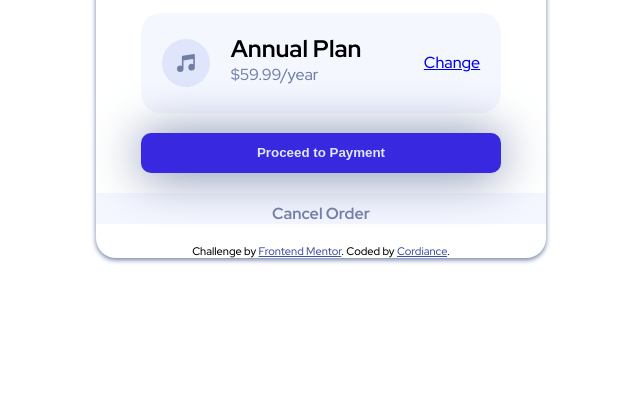
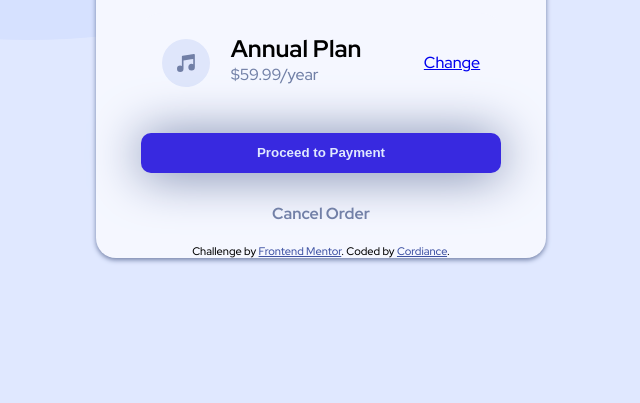
Before and after one commit to Cordiance/order-summary-component, a plain HTML site: page index.html in a window 1280 px wide. Shown: the part 397-800 px from the top of the page, without its empty margins (319-959 px from the left). Drawn offline with Linux system fonts and the light colour scheme.

Commit message:
fixed background

```diff
--- a/style.scss
+++ b/style.scss
@@ -13,13 +13,17 @@ body {
     margin: 0;
     padding: 0;
     max-width: 1440px;
-    max-height: 1056px;
+    max-height: 900px;
+    background-image: url(/images/pattern-background-desktop.svg);
+    background-repeat: no-repeat;
+    background-color: $paleblue;
 
     .card {
         max-width: 450px;
         margin: 20px auto;
         border-radius: 20px;
         box-shadow: 0 2px 5px $desaturatedblue;
+        background-color: $verypaleblue;
 
         .img img {
             border-radius: 20px 20px 0 0;
```
Also changed, not shown: style.css, 1 other file.
